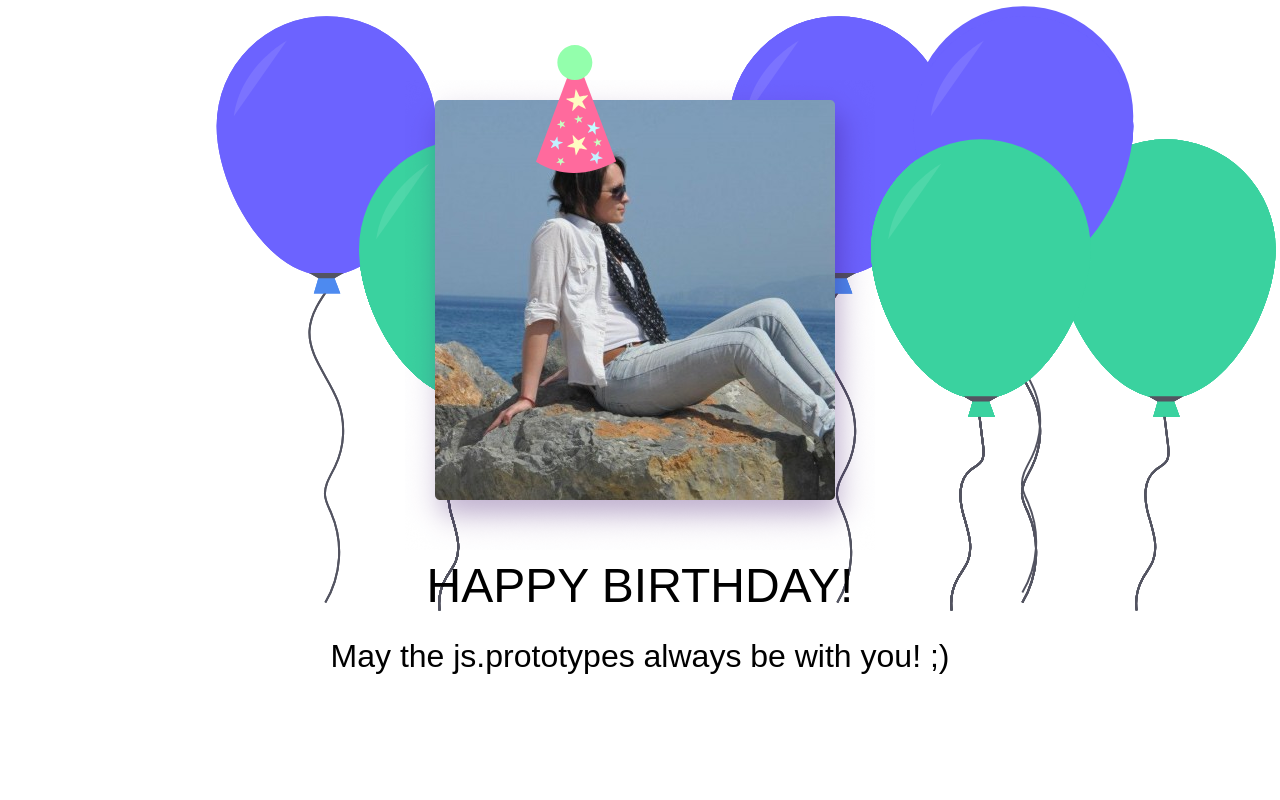
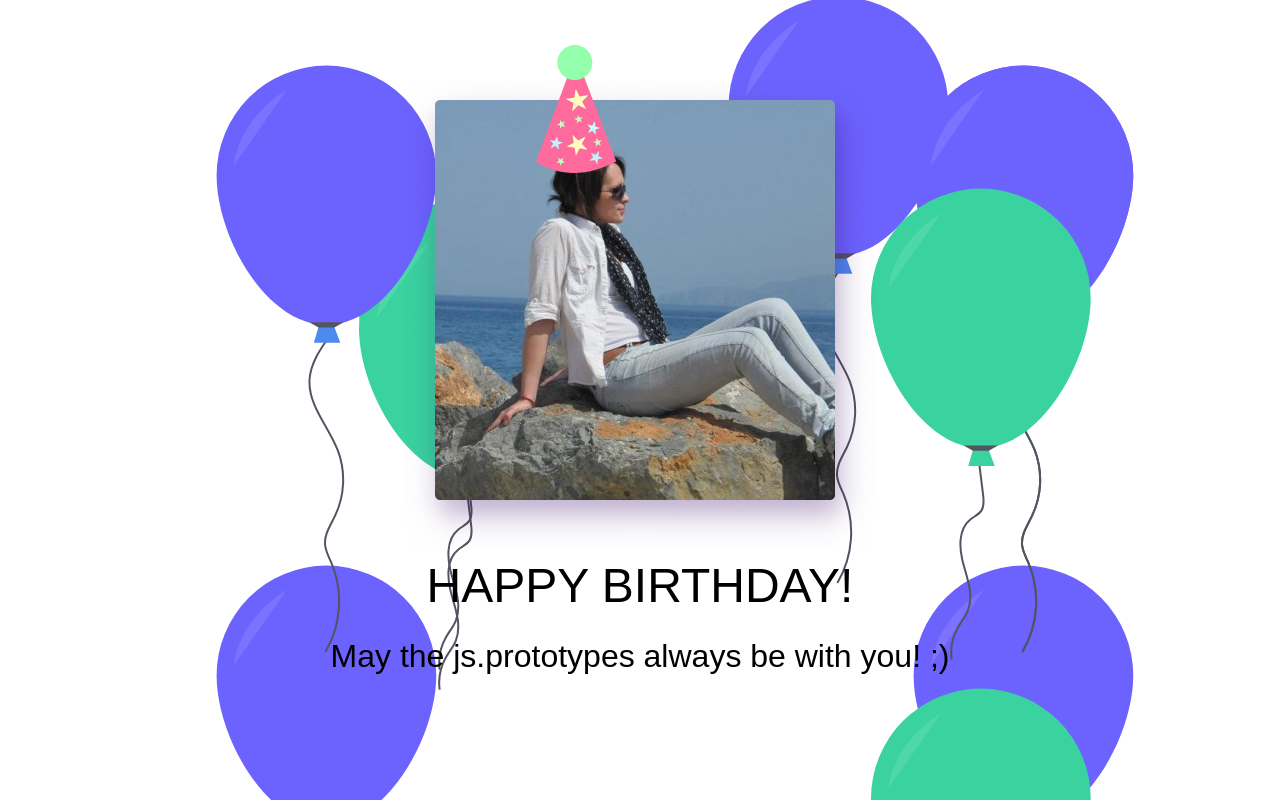
Before and after one commit to AshishKumar8271/Birthday, a React (Vite) app: page / in a window 1280 px wide. Both pictures are taken after a click on the button "Open Invitation". Built offline with nearby package versions, Linux system fonts and the light colour scheme.

Commit message:
Added css for small devices and fixed animation

```diff
--- a/src/App.jsx
+++ b/src/App.jsx
@@ -7,8 +7,7 @@ const App = () => {
   const { pageValue } = useSelector((state) => state.birthdaySlice);
   return (
     <div>
-      <FrontPage />
-      {pageValue && <BackPage />}
+      { pageValue ? <BackPage />: <FrontPage />}
     </div>
   );
 };
--- a/src/components/Home.jsx
+++ b/src/components/Home.jsx
@@ -14,12 +14,20 @@ const Home = () => {
       <div className="six">
         <motion.img
           animate={{ rotateZ: 360 }}
+          transition={{ duration: 1, ease: "easeInOut" }}
           src={lydia2}
           alt=""
           className="lydia-dp"
           data-node-name="imagePath"
         />
-        <img src={hat} alt="" className="hat" />
+        <motion.img
+          initial={{ opacity: 0 }}
+          animate={{ opacity: 1, rotateZ: 360 }}
+          transition={{ delay: 1, duration: 1, ease: "easeInOut" }}
+          src={hat}
+          alt=""
+          className="hat"
+        />
         <div className="wish">
           <h3 className="wish-hbd" data-node-name="wishHeading">
             Happy Birthday!
@@ -33,75 +41,270 @@ const Home = () => {
       <div className="seven">
         <div className="baloons">
           <motion.img
-            initial={{ y: 250 }}
-            animate={{ y: -10 }}
+            initial={{ y: 550 }}
+            animate={{
+              y: [550, 530, 550],
+              transition: { duration: 3, repeat: Infinity },
+            }}
+            transition={{ duration: 1, ease: "easeInOut" }}
+            src={ballon2}
+            alt=""
+          />
+          <motion.img
+            initial={{ y: 650 }}
+            animate={{
+              y: [60, 40, 60],
+              transition: { duration: 3, repeat: Infinity },
+            }}
+            transition={{ duration: 2, ease: "easeInOut" }}
+            src={ballon1}
+            alt=""
+          />
+          <motion.img
+            initial={{ y: 670 }}
+            animate={{
+              y: [550, 530, 550],
+              transition: { duration: 3, repeat: Infinity },
+            }}
+            transition={{ duration: 1, ease: "easeInOut" }}
+            src={ballon3}
+            alt=""
+          />
+          <motion.img
+            initial={{ y: 700 }}
+            animate={{ y: -700 }}
+            transition={{ duration: 2, ease: "easeInOut" }}
+            src={ballon1}
+            alt=""
+          />
+          <motion.img
+            initial={{ y: 700 }}
+            animate={{ y: -700 }}
+            transition={{ duration: 1, ease: "easeInOut" }}
+            src={ballon2}
+            alt=""
+          />
+          <motion.img
+            initial={{ y: 700 }}
+            animate={{ y: -700 }}
+            transition={{ duration: 2, ease: "easeInOut" }}
+            src={ballon3}
+            alt=""
+          />
+          <motion.img
+            initial={{ y: 700 }}
+            animate={{
+              y: [50, 30, 50],
+              transition: { duration: 3, repeat: Infinity },
+            }}
             transition={{ duration: 2, ease: "easeInOut" }}
             src={ballon2}
             alt=""
           />
-          <img src={ballon1} alt="" />
-          <img src={ballon3} alt="" />
-          <img src={ballon1} alt="" />
-          <img src={ballon2} alt="" />
-          <img src={ballon3} alt="" />
-          <img src={ballon2} alt="" />
-          <img src={ballon3} alt="" />
-          <img src={ballon1} alt="" />
-          <img src={ballon2} alt="" />
-          <img src={ballon3} alt="" />
-          <img src={ballon2} alt="" />
-          <img src={ballon1} alt="" />
-          <img src={ballon3} alt="" />
-          <img src={ballon2} alt="" />
-          <img src={ballon3} alt="" />
-          <img src={ballon1} alt="" />
-          <img src={ballon2} alt="" />
-          <img src={ballon1} alt="" />
-          <img src={ballon3} alt="" />
-          <img src={ballon3} alt="" />
-          <img src={ballon1} alt="" />
-          <img src={ballon2} alt="" />
-          <img src={ballon3} alt="" />
-          <img src={ballon2} alt="" />
-          <img src={ballon1} alt="" />
-          <img src={ballon3} alt="" />
-          <img src={ballon2} alt="" />
-          <img src={ballon3} alt="" />
-          <img src={ballon1} alt="" />
-          <img src={ballon2} alt="" />
-          <img src={ballon1} alt="" />
-          <img src={ballon3} alt="" />
+          <motion.img
+            initial={{ y: 700 }}
+            animate={{
+              y: [80, 60, 80],
+              transition: { duration: 3, repeat: Infinity },
+            }}
+            transition={{ duration: 1, ease: "easeInOut" }}
+            src={ballon3}
+            alt=""
+          />
+          <motion.img
+            initial={{ y: 700 }}
+            animate={{ y: -700 }}
+            transition={{ duration: 2, ease: "easeInOut" }}
+            src={ballon1}
+            alt=""
+          />
+          <motion.img
+            initial={{ y: 700 }}
+            animate={{
+              y: [550, 530, 550],
+              transition: { duration: 3, repeat: Infinity },
+            }}
+            transition={{ duration: 1, ease: "easeInOut" }}
+            src={ballon2}
+            alt=""
+          />
+          <motion.img
+            initial={{ y: 700 }}
+            animate={{
+              y: [750, 730, 750],
+              transition: { duration: 3, repeat: Infinity },
+            }}
+            transition={{ duration: 2, ease: "easeInOut" }}
+            src={ballon3}
+            alt=""
+          />
+          <motion.img
+            initial={{ y: 700 }}
+            animate={{ y: -700 }}
+            transition={{ duration: 1, ease: "easeInOut" }}
+            src={ballon2}
+            alt=""
+          />
+          <motion.img
+            initial={{ y: 700 }}
+            animate={{ y: -700 }}
+            transition={{ duration: 2, ease: "easeInOut" }}
+            src={ballon1}
+            alt=""
+          />
+          <motion.img
+            initial={{ y: 700 }}
+            animate={{ y: -700 }}
+            transition={{ duration: 1, ease: "easeInOut" }}
+            src={ballon3}
+            alt=""
+          />
+          <motion.img
+            initial={{ y: 700 }}
+            animate={{
+              y: [-20, -10, -20],
+              transition: { duration: 3, repeat: Infinity },
+            }}
+            transition={{ duration: 2, ease: "easeInOut" }}
+            src={ballon2}
+            alt=""
+          />
+          <motion.img
+            initial={{ y: 700 }}
+            animate={{ y: -700 }}
+            transition={{ duration: 1, ease: "easeInOut" }}
+            src={ballon3}
+            alt=""
+          />
+          <motion.img
+            initial={{ y: 700 }}
+            animate={{ y: -700 }}
+            transition={{ duration: 2, ease: "easeInOut" }}
+            src={ballon1}
+            alt=""
+          />
+          <motion.img
+            initial={{ y: 700 }}
+            animate={{ y: -700 }}
+            transition={{ duration: 1, ease: "easeInOut" }}
+            src={ballon2}
+            alt=""
+          />
+          <motion.img
+            initial={{ y: 700 }}
+            animate={{ y: -700 }}
+            transition={{ duration: 2, ease: "easeInOut" }}
+            src={ballon1}
+            alt=""
+          />
+          <motion.img
+            initial={{ y: 700 }}
+            animate={{ y: -700 }}
+            transition={{ duration: 1, ease: "easeInOut" }}
+            src={ballon3}
+            alt=""
+          />
+          <motion.img
+            initial={{ y: 700 }}
+            animate={{ y: -700 }}
+            transition={{ duration: 2, ease: "easeInOut" }}
+            src={ballon3}
+            alt=""
+          />
+          <motion.img
+            initial={{ y: 700 }}
+            animate={{ y: -700 }}
+            transition={{ duration: 1, ease: "easeInOut" }}
+            src={ballon1}
+            alt=""
+          />
+          <motion.img
+            initial={{ y: 700 }}
+            animate={{ y: -700 }}
+            transition={{ duration: 2, ease: "easeInOut" }}
+            src={ballon2}
+            alt=""
+          />
+          <motion.img
+            initial={{ y: 700 }}
+            animate={{ y: -700 }}
+            transition={{ duration: 1, ease: "easeInOut" }}
+            src={ballon3}
+            alt=""
+          />
+          <motion.img
+            initial={{ y: 700 }}
+            animate={{ y: -700 }}
+            transition={{ duration: 2, ease: "easeInOut" }}
+            src={ballon2}
+            alt=""
+          />
+          <motion.img
+            initial={{ y: 700 }}
+            animate={{ y: -700 }}
+            transition={{ duration: 1, ease: "easeInOut" }}
+            src={ballon1}
+            alt=""
+          />
+          <motion.img
+            initial={{ y: 700 }}
+            animate={{ y: -700 }}
+            transition={{ duration: 2, ease: "easeInOut" }}
+            src={ballon3}
+            alt=""
+          />
+          <motion.img
+            initial={{ y: 700 }}
+            animate={{
+              y: [50, 30, 50],
+              transition: { duration: 3, repeat: Infinity },
+            }}
+            transition={{ duration: 1, ease: "easeInOut" }}
+            src={ballon2}
+            alt=""
+          />
+          <motion.img
+            initial={{ y: 700 }}
+            animate={{ y: -700 }}
+            transition={{ duration: 2, ease: "easeInOut" }}
+            src={ballon3}
+            alt=""
+          />
+          <motion.img
+            initial={{ y: 700 }}
+            animate={{ y: -700 }}
+            transition={{ duration: 1, ease: "easeInOut" }}
+            src={ballon1}
+            alt=""
+          />
+          <motion.img
+            initial={{ y: 700 }}
+            animate={{
+              y: [50, 30, 50],
+              transition: { duration: 3, repeat: Infinity },
+            }}
+            transition={{ duration: 2, ease: "easeInOut" }}
+            src={ballon2}
+            alt=""
+          />
+          <motion.img
+            initial={{ y: 700 }}
+            animate={{ y: -700 }}
+            transition={{ duration: 1, ease: "easeInOut" }}
+            src={ballon1}
+            alt=""
+          />
+          <motion.img
+            initial={{ y: 700 }}
+            animate={{
+              y: [50, 30, 50],
+              transition: { duration: 3, repeat: Infinity },
+            }}
+            transition={{ duration: 2, ease: "easeInOut" }}
+            src={ballon3}
+            alt=""
+          />
         </div>
-      </div>
-
-      <div className="eight">
-        <svg viewBox="0 0 40 40" xmlns="http://www.w3.org/2000/svg">
-          <circle cx="20" cy="20" r="20" />
-        </svg>
-        <svg viewBox="0 0 40 40" xmlns="http://www.w3.org/2000/svg">
-          <circle cx="20" cy="20" r="20" />
-        </svg>
-        <svg viewBox="0 0 40 40" xmlns="http://www.w3.org/2000/svg">
-          <circle cx="20" cy="20" r="20" />
-        </svg>
-        <svg viewBox="0 0 40 40" xmlns="http://www.w3.org/2000/svg">
-          <circle cx="20" cy="20" r="20" />
-        </svg>
-        <svg viewBox="0 0 40 40" xmlns="http://www.w3.org/2000/svg">
-          <circle cx="20" cy="20" r="20" />
-        </svg>
-        <svg viewBox="0 0 40 40" xmlns="http://www.w3.org/2000/svg">
-          <circle cx="20" cy="20" r="20" />
-        </svg>
-        <svg viewBox="0 0 40 40" xmlns="http://www.w3.org/2000/svg">
-          <circle cx="20" cy="20" r="20" />
-        </svg>
-        <svg viewBox="0 0 40 40" xmlns="http://www.w3.org/2000/svg">
-          <circle cx="20" cy="20" r="20" />
-        </svg>
-        <svg viewBox="0 0 40 40" xmlns="http://www.w3.org/2000/svg">
-          <circle cx="20" cy="20" r="20" />
-        </svg>
       </div>
     </div>
   );
--- a/src/page/BackPage.jsx
+++ b/src/page/BackPage.jsx
@@ -1,11 +1,8 @@
-import {useSelector } from 'react-redux';
 import Home from '../components/Home';
 
 const BackPage = () => {
-  const {pageValue} = useSelector((state)=> state.birthdaySlice);
-  console.log(pageValue);
   return (
-    <div className={`${!pageValue && "hidden"}`}>
+    <div>
       <Home />
     </div>
   )
--- a/src/page/FrontPage.jsx
+++ b/src/page/FrontPage.jsx
@@ -3,8 +3,6 @@ import { openPage } from '../Features/userSlice.jsx';
 
 const FrontPage = () => {
   const {pageValue} = useSelector((state) => state.birthdaySlice)
-  console.log(pageValue);
-
   const dispatch = useDispatch();
   return (
     <div className={`bg-[bisque] min-h-screen p-5 pt-12 flex flex-col items-center justify-center ${pageValue && "hidden"}`}>
```
Also changed, not shown: src/index.css (+19 -0 lines).
